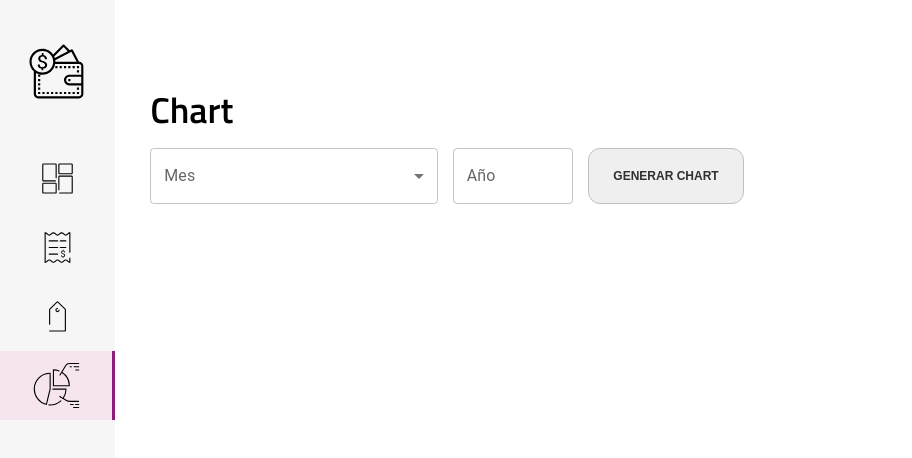
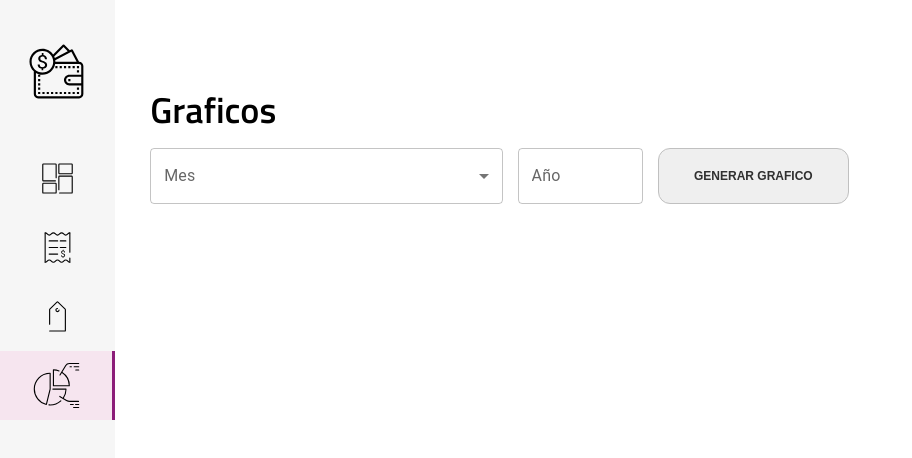
Before and after one commit to Libo033/smartPocket, a Next.js app: page /dashboard/chart in a window 1280 px wide. Shown: the top 458 px of the page, without its empty margins (0-912 px from the left). Built offline with nearby package versions, Linux system fonts and the light colour scheme.

Commit message:
Cambio: de estilos y nombre de Chart a Graficos

```diff
--- a/src/app/dashboard/chart/page.module.css
+++ b/src/app/dashboard/chart/page.module.css
@@ -20,7 +20,7 @@
 
 .Chart_InputContainer {
   padding: 1% 3% 0% 3%;
-  width: 57%;
+  width: 66%;
   display: flex;
   gap: 15px;
 }
--- a/src/app/dashboard/chart/page.tsx
+++ b/src/app/dashboard/chart/page.tsx
@@ -25,7 +25,7 @@ const Chart = () => {
   return (
     <div className={styles.Chart}>
       <div className={styles.Chart_TitleContainer}>
-        <h1 className={styles.Chart_Title}>Chart</h1>
+        <h1 className={styles.Chart_Title}>Graficos</h1>
       </div>
       <div className={styles.Chart_InputContainer}>
         <ChartInput
--- a/src/components/chart/ChartInput.tsx
+++ b/src/components/chart/ChartInput.tsx
@@ -54,7 +54,7 @@ const ChartInput: React.FC<{
         className={styles.ChartInput_Button}
         onClick={() => handleChart()}
       >
-        Generar Chart
+        Generar Grafico
       </button>
     </>
   );
```
